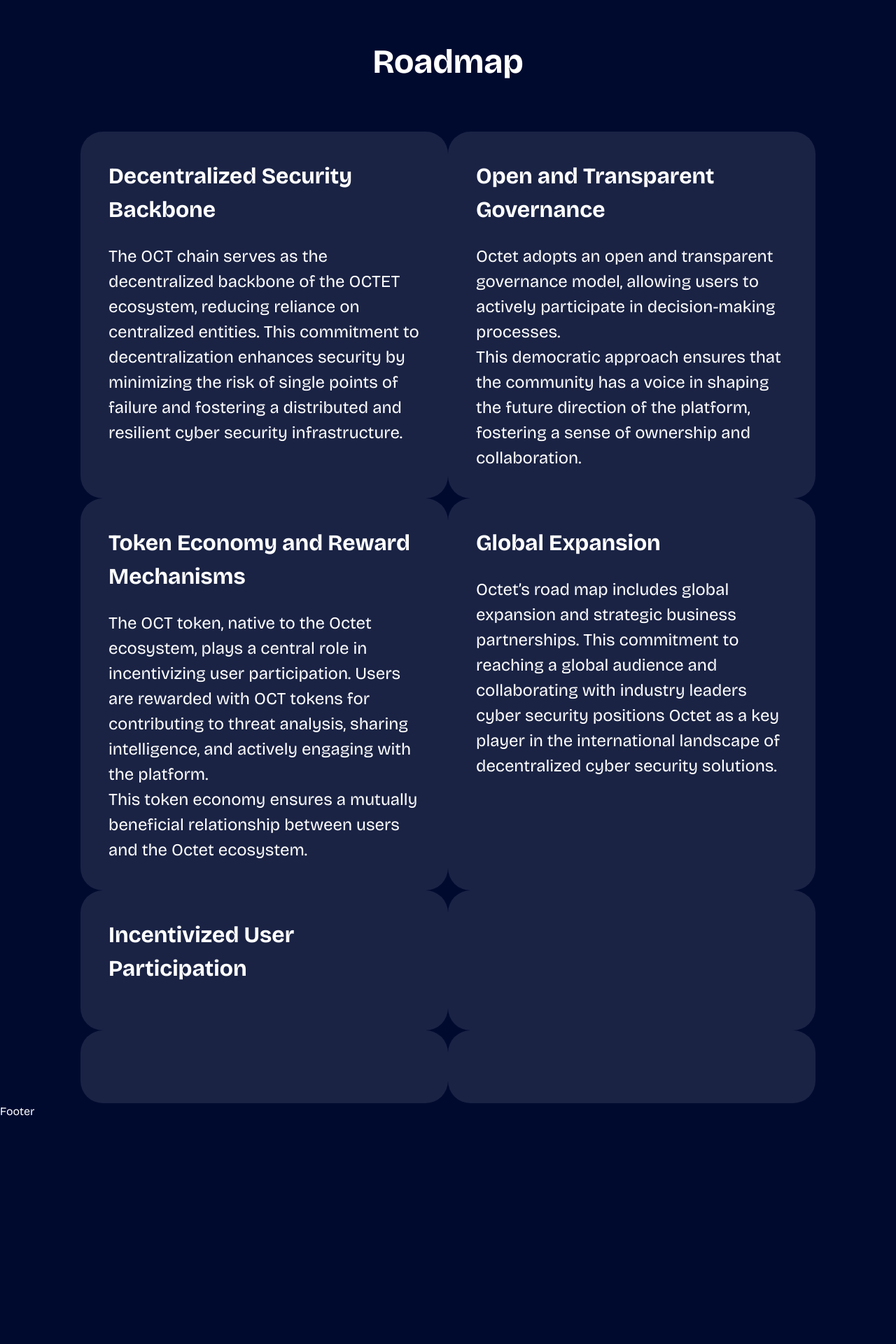
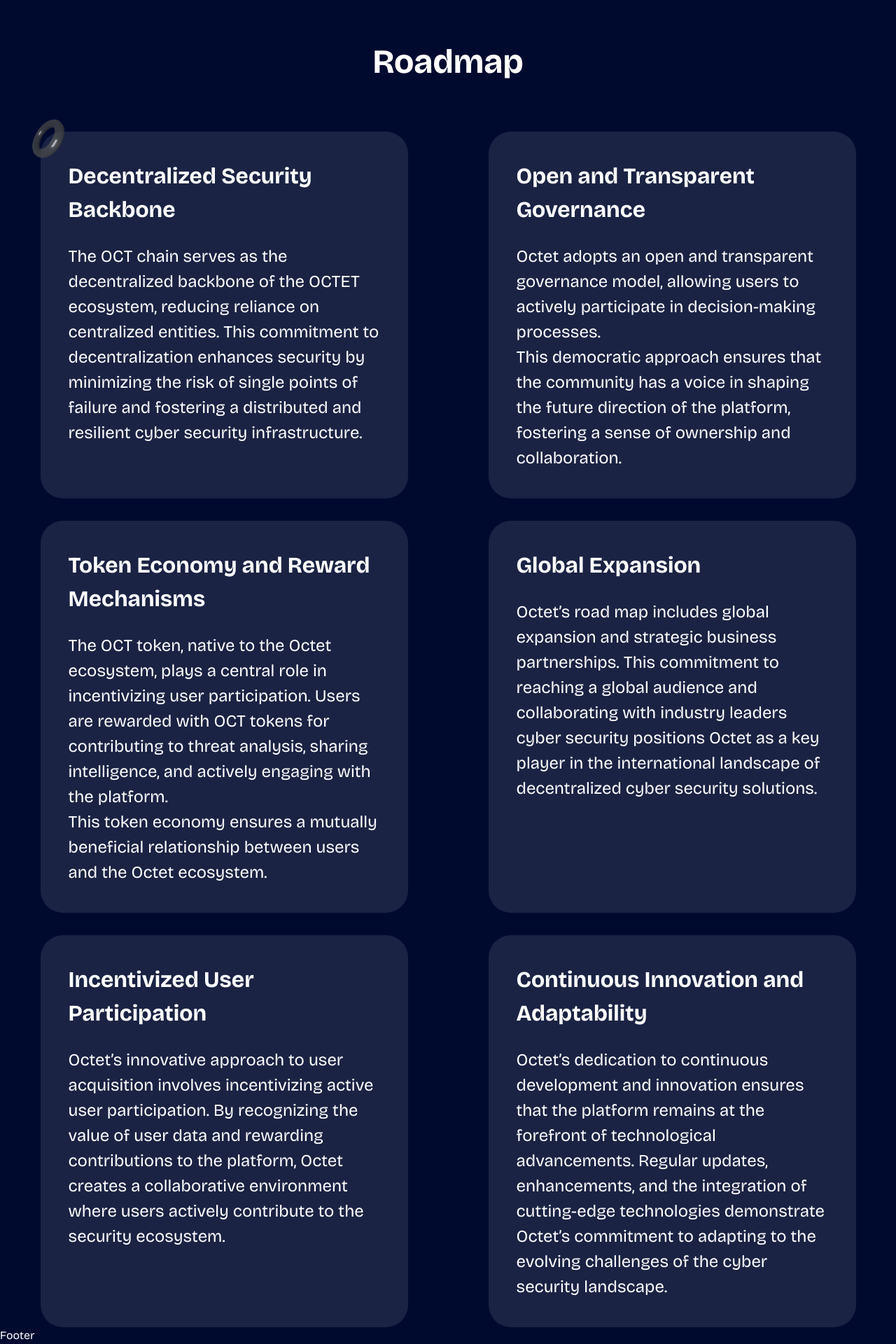
Before and after one commit to chochodev/Octet-app, a React (Create React App) app: page / in a window 1280 px wide. Shown: the part 2031-3951 px from the top of the page at 70% size. Before the commit the page ends 3631 px from the top, so only its background shows below. Built offline with nearby package versions, Linux system fonts and the light colour scheme.

Commit message:
continuing the roadmap section

```diff
--- a/src/views/home/s3_roadmap/index.jsx
+++ b/src/views/home/s3_roadmap/index.jsx
@@ -18,34 +18,28 @@ const Roadmap = (props) => {
     },
     {
       title: 'Incentivized User Participation',
-      text: ''
+      text: 'Octet’s innovative approach to user acquisition involves incentivizing active user participation. By recognizing the value of user data and rewarding contributions to the platform, Octet creates a collaborative environment where users actively contribute to the security ecosystem.'
     },
     {
-      title: '',
-      text: ''
-    },
-    {
-      title: '',
-      text: ''
-    },
-    {
-      title: '',
-      text: ''
+      title: 'Continuous Innovation and Adaptability',
+      text: 'Octet’s dedication to continuous development and innovation ensures that the platform remains at the forefront of technological advancements. Regular updates, enhancements, and the integration of cutting-edge technologies demonstrate Octet’s commitment to adapting to the evolving challenges of the cyber security landscape.'
     }
   ]
 
   return (
     <div className='relative flex flex-col gap-[4rem] items-center pt-[3rem] sm:pt-[4rem] md:pt-[5rem] w-full min-h-[50rem] '>
       <h2 className='relative z-[2] text-[2rem] md:text-[3rem] font-bold'>{props.title}</h2>
-      <div className="grid grid-cols-2 justify-evenly">
-        <div className="flex flex-col gap-[1.5rem] bg-white/10 max-w-[32.8125rem] p-[2.5rem] rounded-[2rem] ">
+      <div className="grid grid-cols-2 justify-evenly gap-y-[2rem] w-full">
+        <div className="relative flex flex-col justify-self-center gap-[1.5rem] bg-white/10 max-w-[32.8125rem] p-[2.5rem] rounded-[2rem] ">
           <h2 className='text-[2rem] font-bold '>Decentralized Security Backbone</h2>
           <p className="text text-[1.5rem] ">The OCT chain serves as the decentralized backbone of the OCTET ecosystem, reducing reliance on centralized entities. This commitment to decentralization enhances security by minimizing the risk of single points of failure and fostering a distributed and resilient cyber security infrastructure.</p>
+          <img src="./assets/images/ring-2.png" alt="RING" className='absolute top-[-1.25rem] left-[-1.25rem] h-[4rem] w-[4rem] object-contain opacity-[50%] ' />
+          <img src="./assets/images/ring.png" alt="RING" className='absolute top-[-1.25rem] left-[-1.25rem] h-[4rem] w-[4rem] object-contain opacity-[50%] ' />
         </div>
 
         {items.map((item, index) => {
           return (
-            <div key={index} className="flex flex-col gap-[1.5rem] bg-white/10 max-w-[32.8125rem] p-[2.5rem] rounded-[2rem] ">
+            <div key={index} className="flex flex-col justify-self-center gap-[1.5rem] bg-white/10 max-w-[32.8125rem] p-[2.5rem] rounded-[2rem] ">
               <h2 className='text-[2rem] font-bold '>{item.title}</h2>
               <p className="text-[1.5rem] " dangerouslySetInnerHTML={{ __html: item.text }} />
             </div>
```
Also changed, not shown: public/assets/images/ring-2.png (added).
